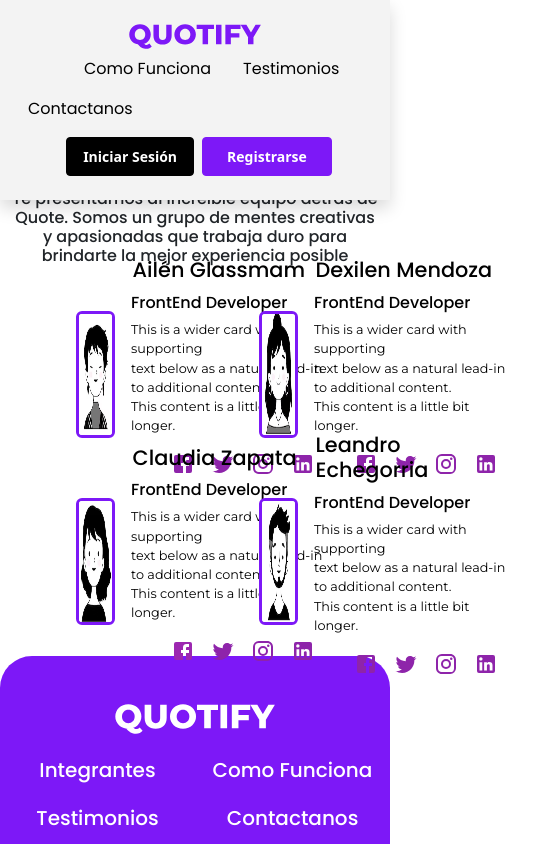
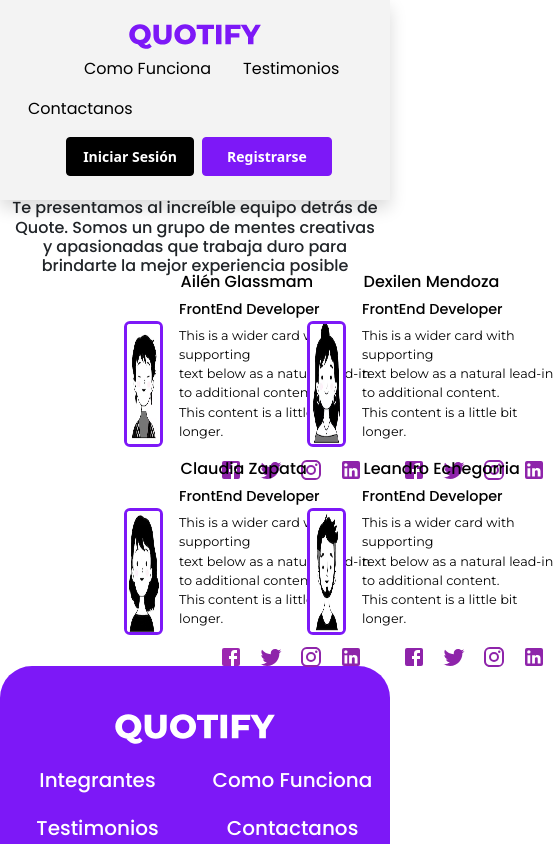
Before and after one commit to LeandroEchegorria/Quote, a React (Vite) app: page /Integrantes in a window 390 px wide. Shown: the top 844 px of the page, 554 px wide, since content can reach past the window. Built offline with nearby package versions, Linux system fonts and the light colour scheme.

Commit message:
Se modificó el responsive

```diff
--- a/index.html
+++ b/index.html
@@ -4,7 +4,7 @@
     <meta charset="UTF-8" />
     <link rel="icon" type="image/svg+xml" href="./src/assets/logo-q.svg" />
     <meta name="viewport" content="width=device-width, initial-scale=1.0" />
-    <title>Quotify</title>
+    <title>Quote</title>
   </head>
   <body>
     <div id="root"></div>
--- a/src/App.jsx
+++ b/src/App.jsx
@@ -2,7 +2,7 @@ import { BrowserRouter, Route, Routes} from 'react-router-dom';
 import './App.css';
 import Home from './Pages/Home/Home';
 import HomeUsuario from './Pages/Dashboard/HomeUsuario';
-import Desktop from './Components/Desktop'
+import Desktop from '../src/Components/Desktop/Desktop';
 
 function App() {
 
--- a/src/Components/Desktop/Desktop.css
+++ b/src/Components/Desktop/Desktop.css
@@ -9,6 +9,7 @@
 }
 .hh1{
     font-size: 2rem;
+    margin-bottom:0.8em;
    }
 .hh3{
     font-size: 1rem;
@@ -19,7 +20,7 @@
     display: flex;
     flex-wrap: wrap;
     text-align: left;
-    box-sizing: border-box;
+    margin-left: 3rem;
 
 }
 .card1{
@@ -42,14 +43,45 @@
     margin-right: 1rem;
     margin-left:4rem;
 }
+.rounded:hover{
+    border: 4px solid #7D18F7;
+}
 .nombre{
-    font-size: 1.3rem;
+    font-size: 1rem;
+    width: bold;
     padding: 0.1rem;
 }
-
+.hh6{
+    font-size: 0.9rem;
+}
+.text1{
+    font-Size: 0.8rem;
+}
 .lista-ul{
     display: flex;
     list-style-type: none;
     justify-content: left;
 
 }
+
+
+@media screen and (max-width: 300px) {
+    .container{
+        width: 30%;
+
+    }
+
+
+
+}
+@media screen and (max-width: 1000px) {
+    .container {
+        width: 45%;
+    }
+}
+
+@media screen and (max-width: 700px) {
+    .container {
+        width: 65%;
+    }
+}
--- a/src/Components/Desktop.jsx
+++ b/src/Components/Desktop/Desktop.jsx
@@ -1,10 +1,10 @@
 
-import '../Components/Desktop/Desktop.css';
+import '../Desktop/Desktop.css';
 //import 'bootstrap/dist/css/bootstrap.min.css';
-import AAilen from '../assets/AAilen.png';
-import BDexilen from '../assets/BDexilen.png';
-import CClaudia from '../assets/CClaudia.png';
-import CCLeandro from '../assets/CCLeandro.png';
+import AAilen from '../../assets/AAilen.png';
+import BDexilen from '../../assets/BDexilen.png';
+import CClaudia from '../../assets/CClaudia.png';
+import CCLeandro from '../../assets/CCLeandro.png';
 
 import TwitterIcon from '@mui/icons-material/Twitter';
 import FacebookIcon from '@mui/icons-material/Facebook';
@@ -12,8 +12,8 @@ import InstagramIcon from '@mui/icons-material/Instagram';
 import LinkedInIcon from '@mui/icons-material/LinkedIn';
 
 import { purple } from '@mui/material/colors';
-import NavBar from './NavBar';
-import FooterHome from './FooterHome';
+import NavBar from '../NavBar';
+import FooterHome from '../FooterHome';
 
 
 
@@ -24,12 +24,12 @@ const Desktop = () =>{
     return (
         <>
         <section>
-        <NavBar/>
+            <NavBar/>
         </section>
 
         <div className="container">
             <div className='titulo'>
-                <h1 className='hh1' style={{marginBottom:"1rem"}}>¡Conocé al dream team!</h1>
+                <h1 className='hh1'>¡Conocé al dream team!</h1>
                 <h3 className='hh3'>Te presentamos al increíble equipo detrás de Quote. Somos un grupo de mentes creativas y apasionadas que trabaja duro para brindarte la mejor experiencia posible</h3>
             </div>
 
@@ -41,8 +41,8 @@ const Desktop = () =>{
                                 </div>
                                 <div>
                                     <h4 className="nombre" >Ailén Glassmam</h4>
-                                    <h6>FrontEnd Developer</h6>
-                                    <p className="text1" style={{fontSize:"0.8rem"}}>This is a wider card with supporting <br/>text below as a natural lead-in to additional content. <br/>This content is a little bit longer.</p>
+                                    <h6 className='hh6'>FrontEnd Developer</h6>
+                                    <p className="text1">This is a wider card with supporting <br/>text below as a natural lead-in to additional content. <br/>This content is a little bit longer.</p>
                                             <ul className="lista-ul">
                                                 <li className='nav-item'><a href='https://facebook.com/' target='blank' className='nav-link px-2 text-violet' style={{ color: purple[600] }}><FacebookIcon /></a></li>
                                                 <li className='nav-item'><a href='https://twitter.com/' target='blank' className='nav-link px-2 text-violet' style={{ color: purple[600] }}><TwitterIcon /></a></li>
@@ -60,8 +60,8 @@ const Desktop = () =>{
                                 </div>
                                 <div>
                                     <h4 className="nombre">Dexilen Mendoza</h4>
-                                    <h6>FrontEnd Developer</h6>
-                                    <p className="text1" style={{fontSize:"0.8rem"}}>This is a wider card with supporting <br/>text below as a natural lead-in to additional content.<br/> This content is a little bit longer.</p>
+                                    <h6 className='hh6'>FrontEnd Developer</h6>
+                                    <p className="text1">This is a wider card with supporting <br/>text below as a natural lead-in to additional content.<br/> This content is a little bit longer.</p>
                                             <ul className="lista-ul">
                                                 <li className='nav-item'><a href='https://facebook.com/' target='blank' className='nav-link px-2 text-violet' style={{ color: purple[600] }}><FacebookIcon /></a></li>
                                                 <li className='nav-item'><a href='https://twitter.com/' target='blank' className='nav-link px-2 text-violet' style={{ color: purple[600] }}><TwitterIcon /></a></li>
@@ -80,8 +80,8 @@ const Desktop = () =>{
                                     </div>
                                     <div>
                                         <h4 className="nombre">Claudia Zapata</h4>
-                                        <h6>FrontEnd Developer</h6>
-                                        <p className="text1" style={{fontSize:"0.8rem"}}>This is a wider card with supporting <br/>text below as a natural lead-in to additional content.<br/> This content is a little bit longer.</p>
+                                        <h6 className='hh6'>FrontEnd Developer</h6>
+                                        <p className="text1">This is a wider card with supporting <br/>text below as a natural lead-in to additional content.<br/> This content is a little bit longer.</p>
                                                 <ul className="lista-ul">
                                                     <li className='nav-item'><a href='https://facebook.com/' target='blank' className='nav-link px-2 text-violet' style={{ color: purple[500] }}><FacebookIcon /></a></li>
                                                     <li className='nav-item'><a href='https://twitter.com/' target='blank' className='nav-link px-2 text-violet' style={{ color: purple[600] }}><TwitterIcon /></a></li>
@@ -100,8 +100,8 @@ const Desktop = () =>{
                                     </div>
                                     <div>
                                         <h4 className="nombre">Leandro Echegorria</h4>
-                                        <h6>FrontEnd Developer</h6>
-                                        <p className="text1" style={{fontSize:"0.8rem"}}>This is a wider card with supporting <br/>text below as a natural lead-in to additional content. <br/>This content is a little bit longer.</p>
+                                        <h6 className='hh6'>FrontEnd Developer</h6>
+                                        <p className="text1">This is a wider card with supporting <br/>text below as a natural lead-in to additional content. <br/>This content is a little bit longer.</p>
                                                 <ul className="lista-ul">
                                                     <li className='nav-item'><a href='https://facebook.com/' target='blank' className='nav-link px-2 text-violet' style={{ color: purple[600] }}><FacebookIcon /></a></li>
                                                     <li className='nav-item'><a href='https://twitter.com/' target='blank' className='nav-link px-2 text-violet' style={{ color: purple[600] }}><TwitterIcon /></a></li>
@@ -115,7 +115,7 @@ const Desktop = () =>{
                 </div>
         </div>
         <section>
-        <FooterHome/>
+            <FooterHome/>
         </section>
     </>
   );
--- a/src/Components/FooterHome.jsx
+++ b/src/Components/FooterHome.jsx
@@ -11,16 +11,16 @@ export default function FooterHome() {
     <div className="container bg-primary rounded-top-5 text-white text-center">
       <footer className="pt-4">
         <div className="row">
-          <div className="col-sm-5 ">
+          <div className="col-sm-4 ">
             <a href='/'>
               <img className='p-0 m-4' src={logoQuotify} height="30" alt='Quotify, un lugar donde la inspiración nace'/>
             </a>
           </div>
-          <a href='/Integrantes' className="col-6 col-sm-2 mb-3 nav-link">
-            <h5  >Integrantes</h5>{/*Integrantes está en el archivo Desktop.jsx */}
+         <a href='/Integrantes' className="col-6 col-sm-2 mb-3 nav-link">
+            <h5  >Integrantes</h5>{/*Integrantes está en el archivo Desktop.jsx*/}
           </a>
           <a href='/' className="col-6 col-sm-2 mb-3 nav-link">
-            <h5  >Como Funciona</h5>
+            <h5>Como Funciona</h5>
           </a>
           <a href='/Testimonios' className="col-6 col-sm-2 mb-5 nav-link">
           <h5>Testimonios</h5>
```
